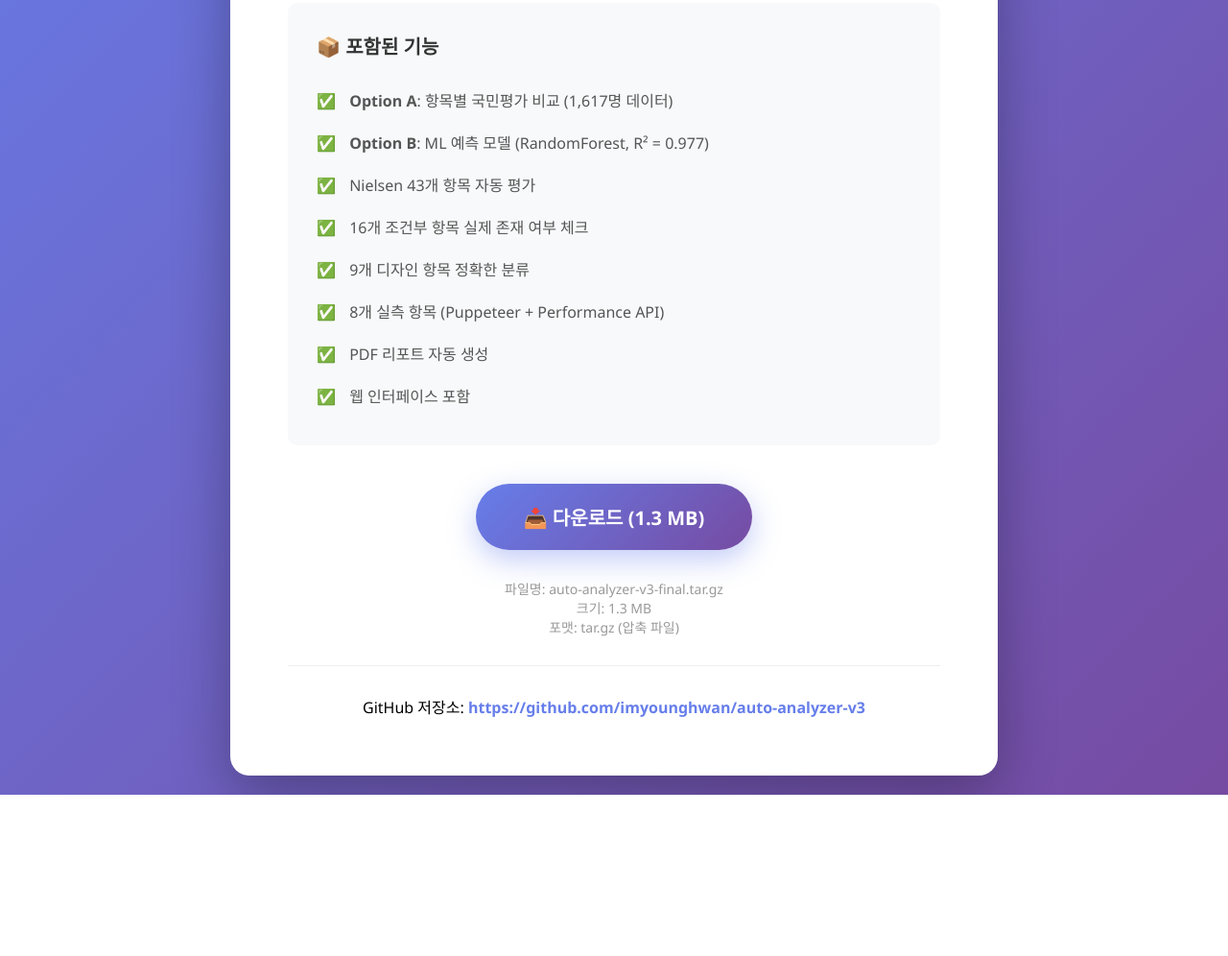
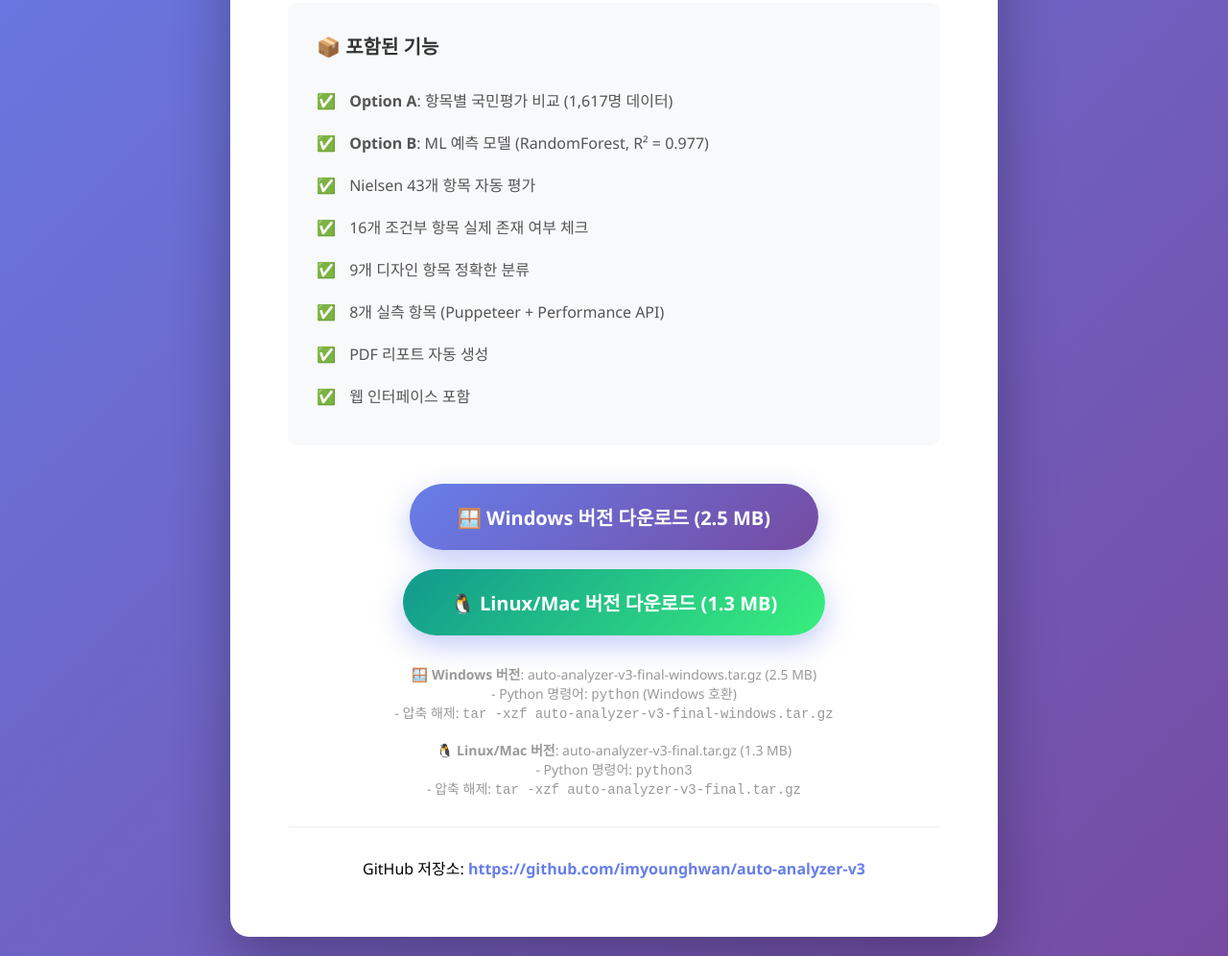
Before and after one commit to imyounghwan/auto-analyzer-v3, a website: page web/download.html in a window 1280 px wide. Shown: the part 417-1413 px from the top of the page at 96% size. Before the commit the page ends 1245 px from the top, so only its background shows below. Drawn offline with Linux system fonts and the light colour scheme.

Commit message:
🪟 Windows 버전 다운로드 링크 추가

```diff
--- a/web/download.html
+++ b/web/download.html
@@ -152,14 +152,24 @@
             </ul>
         </div>
 
-        <a href="/downloads/auto-analyzer-v3-final.tar.gz" class="download-btn" download>
-            📥 다운로드 (1.3 MB)
+        <a href="/downloads/auto-analyzer-v3-final-windows.tar.gz" class="download-btn" download>
+            🪟 Windows 버전 다운로드 (2.5 MB)
         </a>
 
+        <div style="margin-top: 20px;">
+            <a href="/downloads/auto-analyzer-v3-final.tar.gz" class="download-btn" download style="background: linear-gradient(135deg, #11998e 0%, #38ef7d 100%);">
+                🐧 Linux/Mac 버전 다운로드 (1.3 MB)
+            </a>
+        </div>
+
         <div class="file-info">
-            파일명: auto-analyzer-v3-final.tar.gz<br>
-            크기: 1.3 MB<br>
-            포맷: tar.gz (압축 파일)
+            <strong>🪟 Windows 버전</strong>: auto-analyzer-v3-final-windows.tar.gz (2.5 MB)<br>
+            - Python 명령어: <code>python</code> (Windows 호환)<br>
+            - 압축 해제: <code>tar -xzf auto-analyzer-v3-final-windows.tar.gz</code><br><br>
+
+            <strong>🐧 Linux/Mac 버전</strong>: auto-analyzer-v3-final.tar.gz (1.3 MB)<br>
+            - Python 명령어: <code>python3</code><br>
+            - 압축 해제: <code>tar -xzf auto-analyzer-v3-final.tar.gz</code>
         </div>
 
         <div class="github-link">
```
